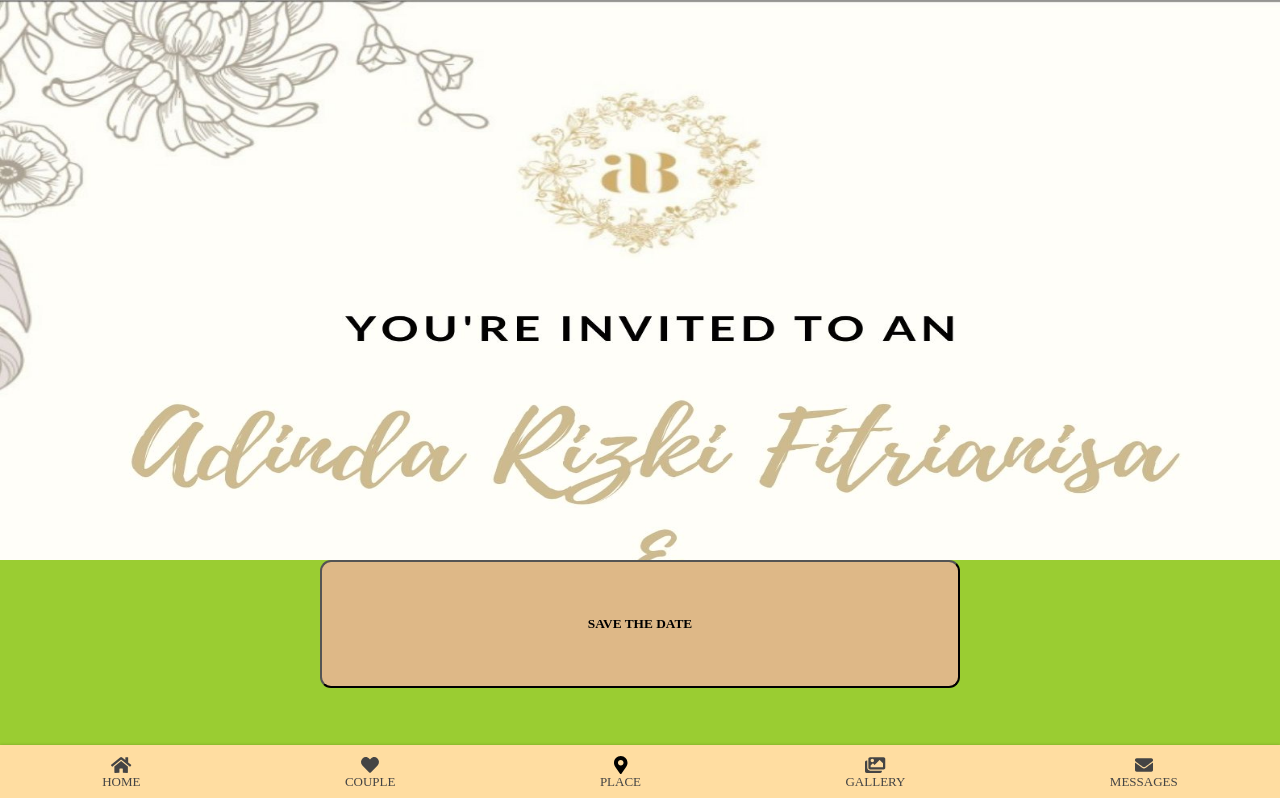
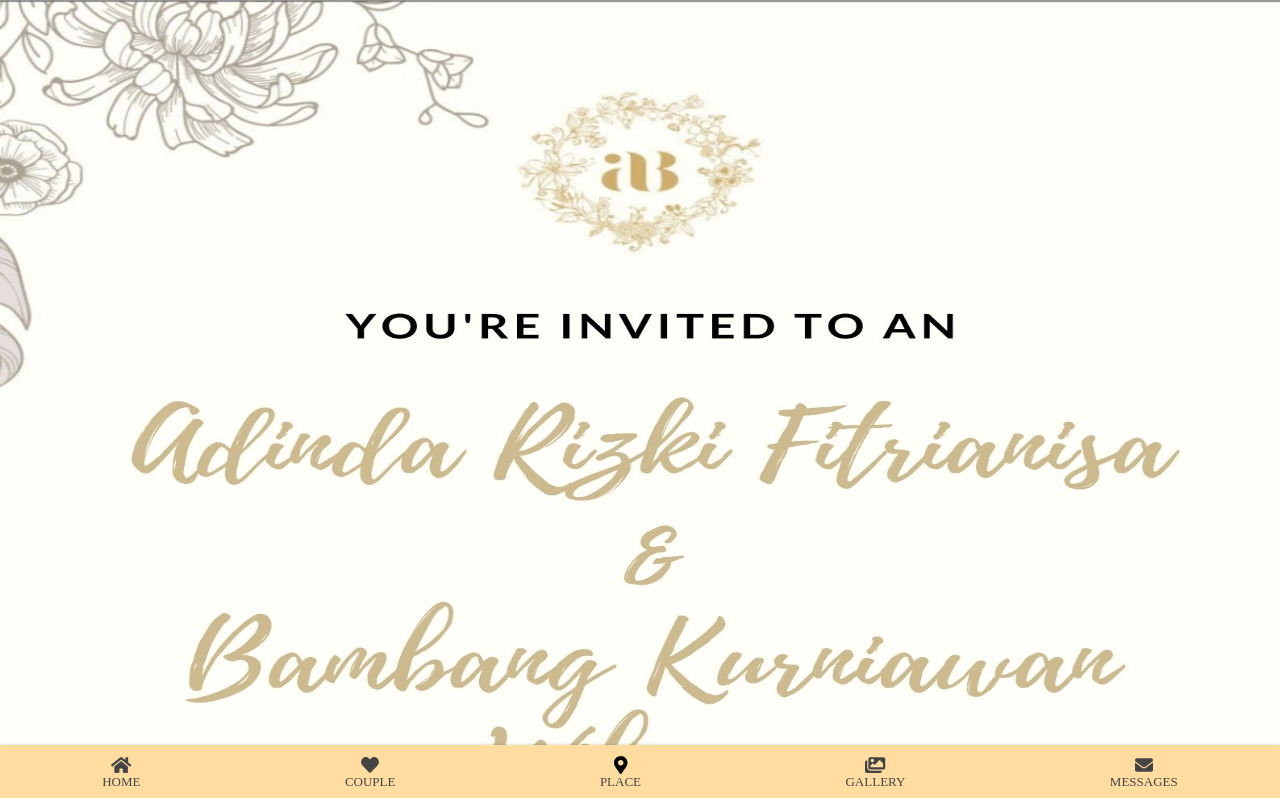
Before and after one commit to bembengggg/weddingbambangdinda, a React (Create React App) app: page / in a window 1280 px wide. Shown: the top 798 px of the page. Built offline with nearby package versions, Linux system fonts and the light colour scheme.

Commit message:
ubah btn

```diff
--- a/src/Component/Cover/Cover.css
+++ b/src/Component/Cover/Cover.css
@@ -1,15 +1,17 @@
  .wrapcover{
     background-color: lightskyblue;
     width: 100%;
-    height: 590px;
+    height: 100%;
+    position: relative;
 
 }
 .img1{
     display: block;
     width: 100%;
-    height: 100%;
+    height: 585px;
 
 }
+
 
 .form{
     height: auto;
@@ -18,7 +20,7 @@
     padding-bottom: 20%;
     width: 100%;
     margin-right: auto;
-    background-color: yellowgreen;
+
 
 }
 .btnopen{
@@ -43,6 +45,14 @@
         height: 975px;
 
     }
+    .img1 {
+        display: block;
+        width: 100%;
+        height: 970px;
+    }
+
+
+
  }
  @media only screen and (min-width: 480px) and (max-width: 767px) {
     .wrapcover{
@@ -51,6 +61,11 @@
         height: 975px;
 
     }
+    .img1 {
+        display: block;
+        width: 100%;
+        height: 970px;
+    }
  }
  @media only screen and (min-width: 992px) {
     .wrapcover{
@@ -58,6 +73,11 @@
         width: 100%;
         height: 1320px;
 
+    }
+    .img1 {
+        display: block;
+        width: 100%;
+        height: 1310px;
     }
  }
 
--- a/src/Component/Cover/Cover.jsx
+++ b/src/Component/Cover/Cover.jsx
@@ -5,7 +5,7 @@ import cover from '../Cover/Cover1.jpg';
 const Cover =()=>{
     return(
         <div className='wrapcover'>
-           <img className='img1' src={cover}></img>
+           <img className='img1' src={cover}/>
            <div className='form'>
             <button className="btnopen">SAVE THE DATE</button>
             </div>
```
